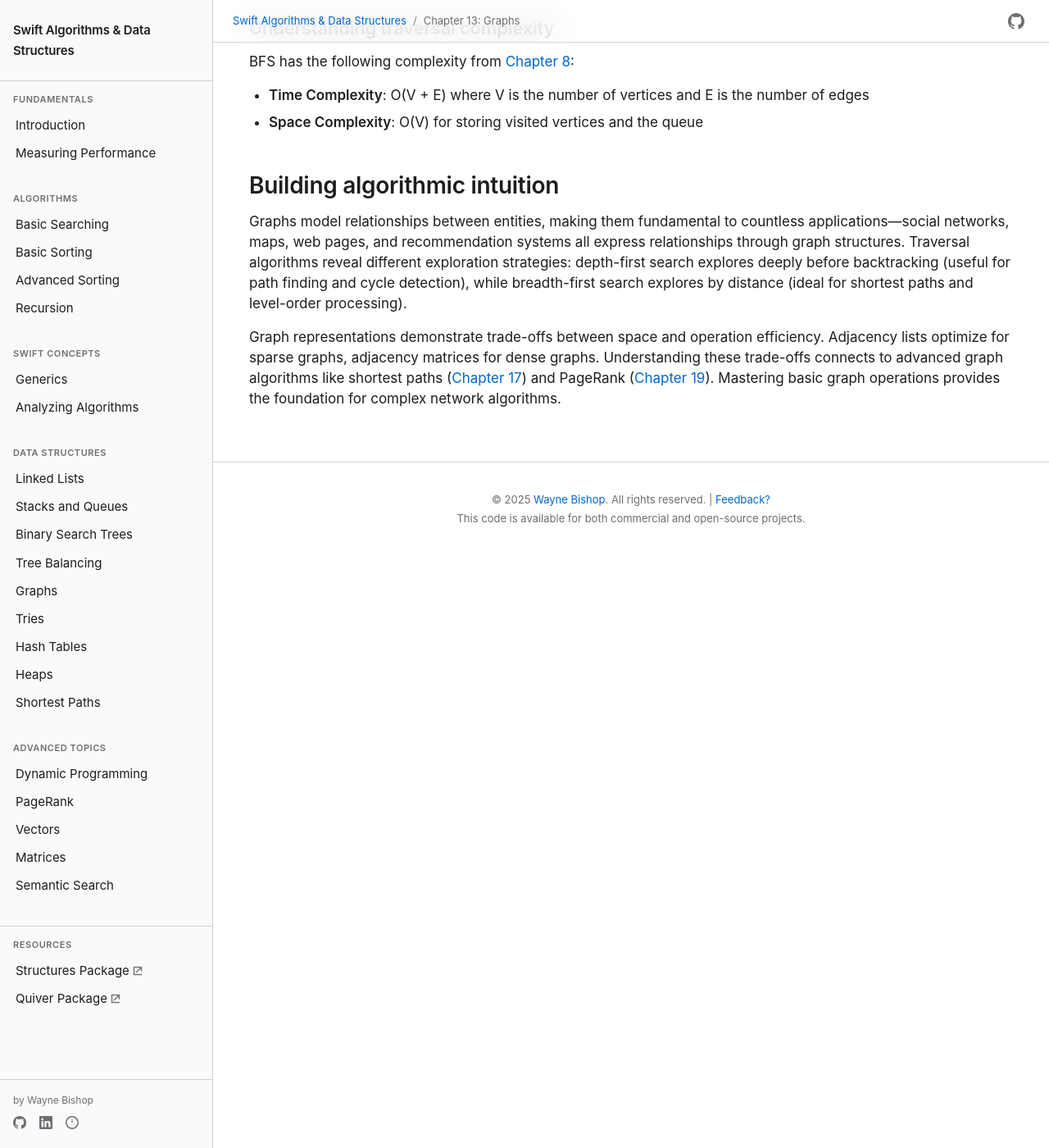
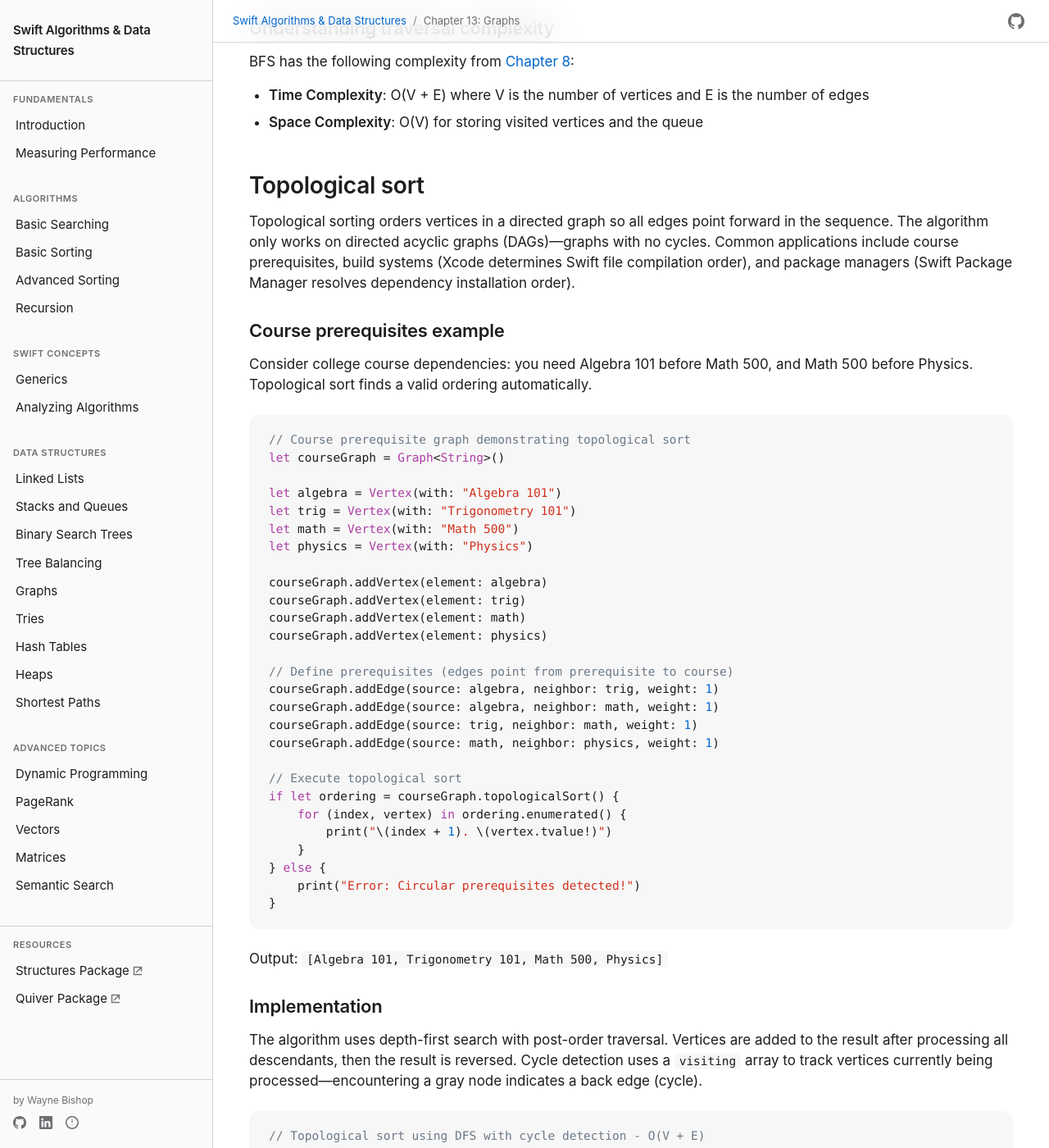
Before and after one commit to waynewbishop/swift-algorithms, a Jekyll site: the page built from 13-graphs.md, in a window 1280 px wide and 1400 px high, scrolled down 6696 px. Shown: the whole window at 82% size. Built offline with Jekyll 4.4.1, drawn with Linux system fonts in a browser that asks for light colours; some of the changed text lies outside the part shown.

Commit message:
Add topological sort section to Chapter 13 (Graphs)
Concise coverage of topological sorting algorithm with course prerequisite
example and array-based implementation.

New sections (104 lines):
- Introduction with DAG requirement and applications
- Course prerequisites example (Algebra 101 → Physics)
- Implementation with cycle detection

Features course prerequisite example from original notes, demonstrates
how topological sort powers build systems and package managers.

Implementation uses arrays instead of sets to avoid requiring changes
to Vertex design (preserves existing Equatable-only interface).

Chapter 13: 252 → 357 lines (+105 lines, +42%)

🤖 Generated with [Claude Code](https://claude.com/claude-code)

Co-Authored-By: Claude <noreply@anthropic.com>

````diff
--- a/13-graphs.md
+++ b/13-graphs.md
@@ -244,6 +244,111 @@ BFS has the following complexity from [Chapter 8](08-performance-analysis.md):
 - **Time Complexity**: O(V + E) where V is the number of vertices and E is the number of edges
 - **Space Complexity**: O(V) for storing visited vertices and the queue
 
+## Topological sort
+
+Topological sorting orders vertices in a directed graph so all edges point forward in the sequence. The algorithm only works on directed acyclic graphs (DAGs)—graphs with no cycles. Common applications include course prerequisites, build systems (Xcode determines Swift file compilation order), and package managers (Swift Package Manager resolves dependency installation order).
+
+### Course prerequisites example
+
+Consider college course dependencies: you need Algebra 101 before Math 500, and Math 500 before Physics. Topological sort finds a valid ordering automatically.
+
+```swift
+// Course prerequisite graph demonstrating topological sort
+let courseGraph = Graph<String>()
+
+let algebra = Vertex(with: "Algebra 101")
+let trig = Vertex(with: "Trigonometry 101")
+let math = Vertex(with: "Math 500")
+let physics = Vertex(with: "Physics")
+
+courseGraph.addVertex(element: algebra)
+courseGraph.addVertex(element: trig)
+courseGraph.addVertex(element: math)
+courseGraph.addVertex(element: physics)
+
+// Define prerequisites (edges point from prerequisite to course)
+courseGraph.addEdge(source: algebra, neighbor: trig, weight: 1)
+courseGraph.addEdge(source: algebra, neighbor: math, weight: 1)
+courseGraph.addEdge(source: trig, neighbor: math, weight: 1)
+courseGraph.addEdge(source: math, neighbor: physics, weight: 1)
+
+// Execute topological sort
+if let ordering = courseGraph.topologicalSort() {
+    for (index, vertex) in ordering.enumerated() {
+        print("\(index + 1). \(vertex.tvalue!)")
+    }
+} else {
+    print("Error: Circular prerequisites detected!")
+}
+```
+
+Output: `[Algebra 101, Trigonometry 101, Math 500, Physics]`
+
+### Implementation
+
+The algorithm uses depth-first search with post-order traversal. Vertices are added to the result after processing all descendants, then the result is reversed. Cycle detection uses a `visiting` array to track vertices currently being processed—encountering a gray node indicates a back edge (cycle).
+
+```swift
+// Topological sort using DFS with cycle detection - O(V + E)
+extension Graph {
+    public func topologicalSort() -> [Vertex<T>]? {
+        var stack: [Vertex<T>] = []
+        var visiting: [Vertex<T>] = []
+        var visited: [Vertex<T>] = []
+
+        for vertex in canvas {
+            vertex.visited = false
+        }
+
+        for vertex in canvas {
+            if !vertex.visited {
+                if !topologicalDFS(vertex, stack: &stack,
+                                  visiting: &visiting, visited: &visited) {
+                    return nil  // Cycle detected
+                }
+            }
+        }
+
+        return stack.reversed()
+    }
+
+    private func topologicalDFS(_ vertex: Vertex<T>,
+                                stack: inout [Vertex<T>],
+                                visiting: inout [Vertex<T>],
+                                visited: inout [Vertex<T>]) -> Bool {
+
+        if visiting.contains(where: { $0 == vertex }) {
+            return false  // Cycle found
+        }
+
+        if visited.contains(where: { $0 == vertex }) {
+            return true  // Already processed
+        }
+
+        visiting.append(vertex)
+
+        for edge in vertex.neighbors {
+            if !topologicalDFS(edge.neighbor, stack: &stack,
+                              visiting: &visiting, visited: &visited) {
+                return false
+            }
+        }
+
+        if let index = visiting.firstIndex(where: { $0 == vertex }) {
+            visiting.remove(at: index)
+        }
+
+        visited.append(vertex)
+        vertex.visited = true
+        stack.append(vertex)
+
+        return true
+    }
+}
+```
+
+The algorithm runs in O(V + E) time, visiting each vertex once and examining each edge once. Returning `nil` for graphs with cycles prevents invalid orderings.
+
 ## Building algorithmic intuition
 
 Graphs model relationships between entities, making them fundamental to countless applications—social networks, maps, web pages, and recommendation systems all express relationships through graph structures. Traversal algorithms reveal different exploration strategies: depth-first search explores deeply before backtracking (useful for path finding and cycle detection), while breadth-first search explores by distance (ideal for shortest paths and level-order processing).
````
